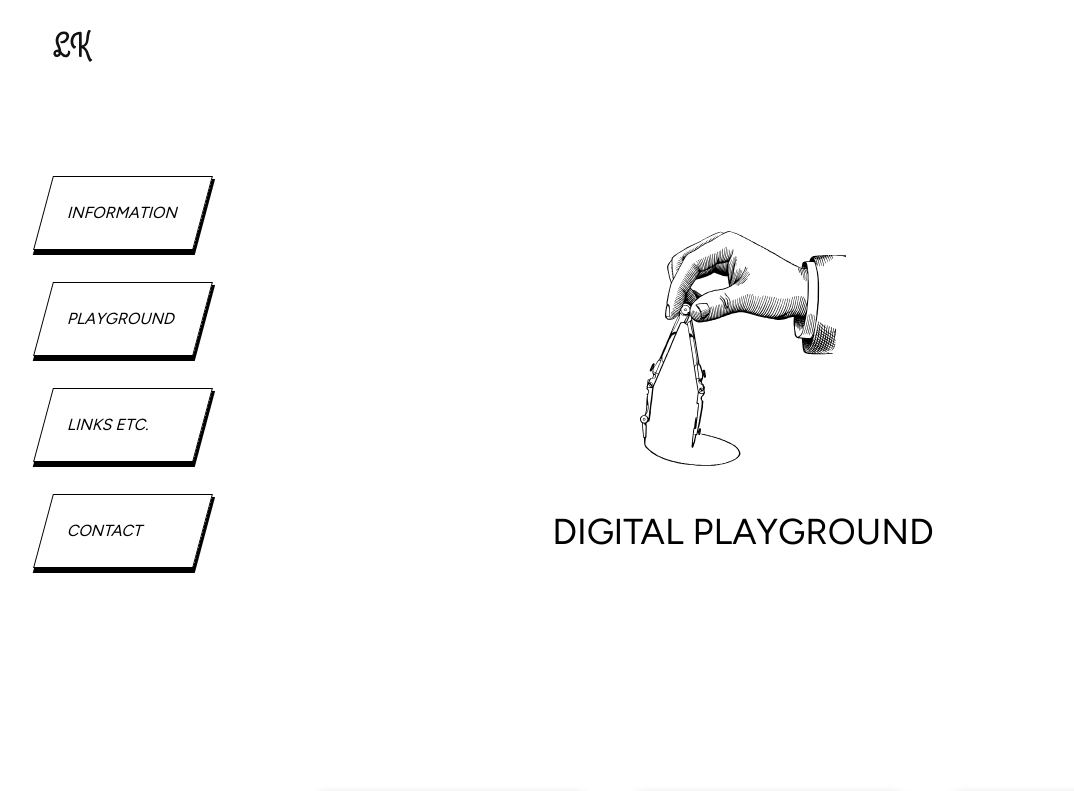
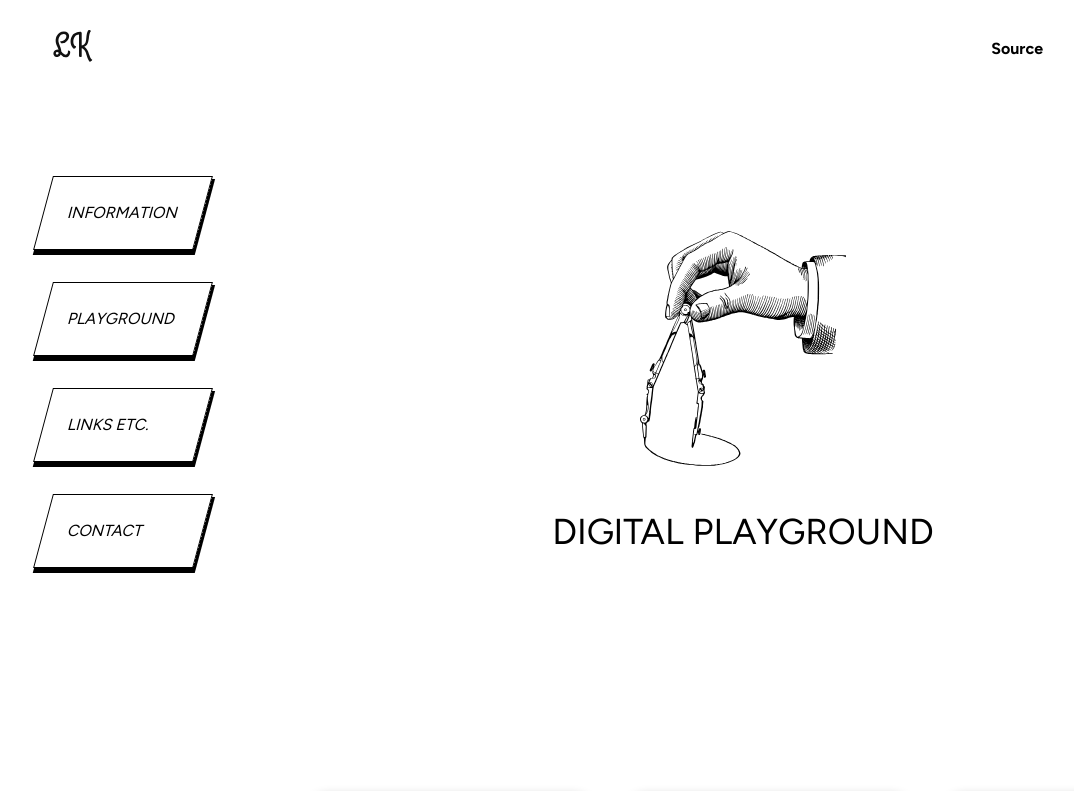
Before and after one commit to lenakujath/personal-website, an Eleventy site: page src/playground.md in a window 1280 px wide. Shown: the top 791 px of the page, without its empty margins (97-1171 px from the left). Built offline with nearby package versions, Linux system fonts and the light colour scheme; Eleventy itself is replaced by a stand-in of ours; files that its build step writes are made by us from their sources.

Commit message:
put website source in header

```diff
--- a/src/_includes/partials/header.njk
+++ b/src/_includes/partials/header.njk
@@ -2,7 +2,9 @@
   <a href="/">
     <img class="logo" alt="Logo" src="../../../images/logo.svg" width="30px" heigth="30px">
   </a>
-  <span></span>
+  <span>
+    <a href="https://github.com/lenakujath/personal-website">Source</a>
+  </span>
 </div>
 <header id="hero">
     <nav class="nav">
```
